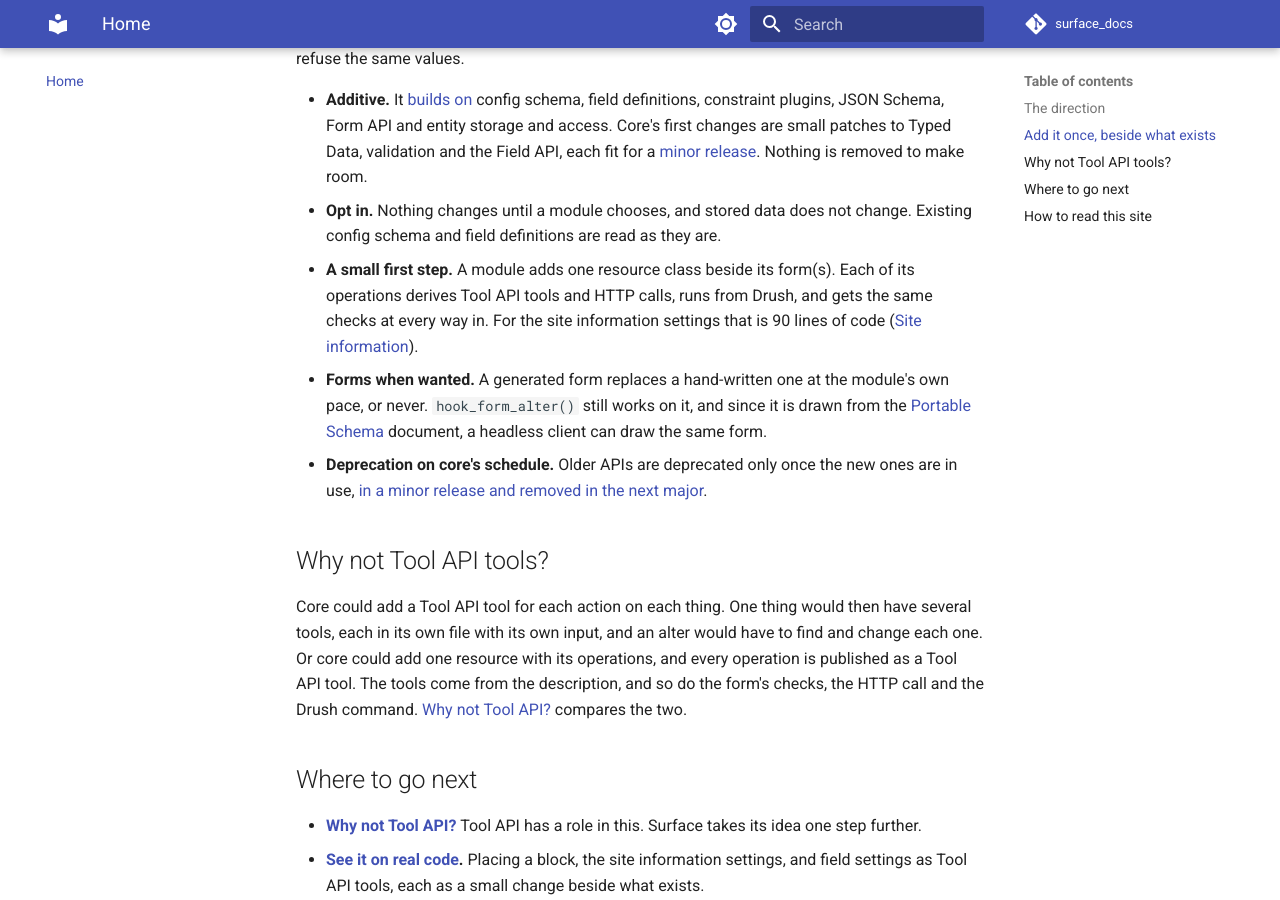
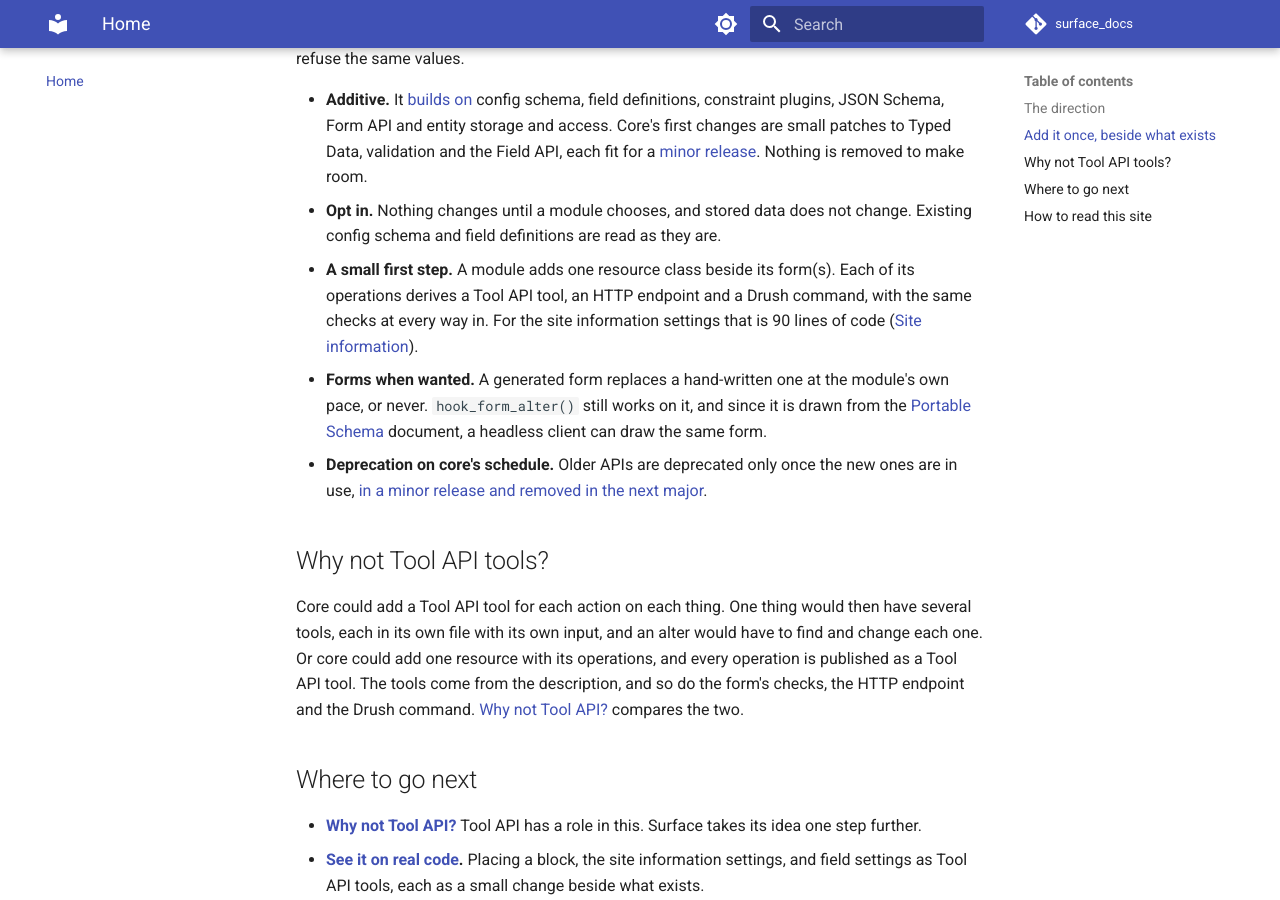
Before and after one commit to mlander/surface_docs, an MkDocs documentation site: the page built from docs/index.md, in a window 1280 px wide and 900 px high, scrolled down 1026 px. Built offline with MkDocs 1.6.1 and Material for MkDocs 9.7.7, drawn with Linux system fonts in a browser that asks for light colours; comment, search, counter and statistics services are not loaded.

Commit message:
Home: operations derive a Tool API tool, an HTTP endpoint and a Drush command

```diff
--- a/docs/index.md
+++ b/docs/index.md
@@ -18,13 +18,13 @@ The ask is one new input layer beside forms. Every way in reads it, so all of th
 
 - **Additive.** It [builds on](why/builds-on.md) config schema, field definitions, constraint plugins, JSON Schema, Form API and entity storage and access. Core's first changes are small patches to Typed Data, validation and the Field API, each fit for a [minor release](path/release-fit.md). Nothing is removed to make room.
 - **Opt in.** Nothing changes until a module chooses, and stored data does not change. Existing config schema and field definitions are read as they are.
-- **A small first step.** A module adds one resource class beside its form(s). Each of its operations derives Tool API tools and HTTP calls, runs from Drush, and gets the same checks at every way in. For the site information settings that is 90 lines of code ([Site information](adopting/site-information.md)).
+- **A small first step.** A module adds one resource class beside its form(s). Each of its operations derives a Tool API tool, an HTTP endpoint and a Drush command, with the same checks at every way in. For the site information settings that is 90 lines of code ([Site information](adopting/site-information.md)).
 - **Forms when wanted.** A generated form replaces a hand-written one at the module's own pace, or never. `hook_form_alter()` still works on it, and since it is drawn from the [Portable Schema](path/portable-schema.md) document, a headless client can draw the same form.
 - **Deprecation on core's schedule.** Older APIs are deprecated only once the new ones are in use, [in a minor release and removed in the next major](https://www.drupal.org/about/core/policies/core-change-policies/allowed-changes#s-deprecations).
 
 ## Why not Tool API tools?
 
-Core could add a Tool API tool for each action on each thing. One thing would then have several tools, each in its own file with its own input, and an alter would have to find and change each one. Or core could add one resource with its operations, and every operation is published as a Tool API tool. The tools come from the description, and so do the form's checks, the HTTP call and the Drush command. [Why not Tool API?](why/not-tool-api.md) compares the two.
+Core could add a Tool API tool for each action on each thing. One thing would then have several tools, each in its own file with its own input, and an alter would have to find and change each one. Or core could add one resource with its operations, and every operation is published as a Tool API tool. The tools come from the description, and so do the form's checks, the HTTP endpoint and the Drush command. [Why not Tool API?](why/not-tool-api.md) compares the two.
 
 ## Where to go next
 
```
